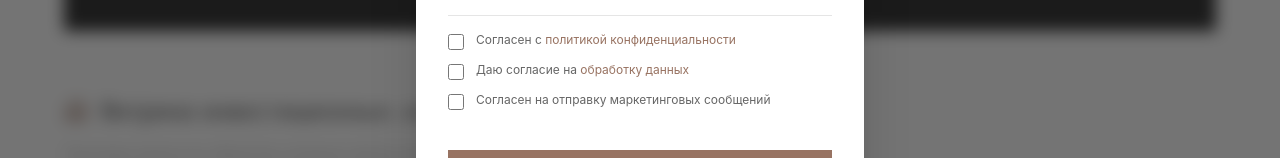
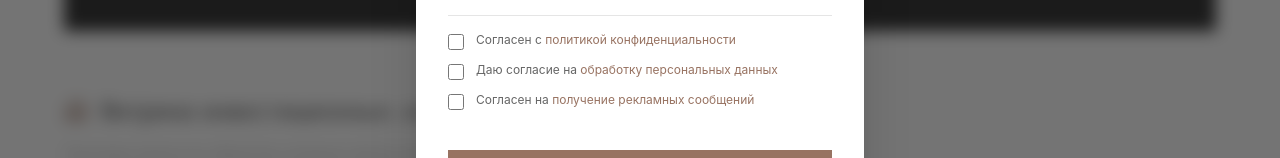
Before and after one commit to alenamashkina-ui/invest-calc, a React (Vite) app: page / in a window 1280 px wide. Both pictures are taken after a click on the button "Записаться на разбор". Shown: the part 3701-3859 px from the top of the page. Built offline with nearby package versions, Linux system fonts and the light colour scheme.

Commit message:
add legal links to footer and lead modal

```diff
--- a/src/App.jsx
+++ b/src/App.jsx
@@ -166,12 +166,10 @@ export default function App() {
 
   combinedAssets.sort((a, b) => b.id - a.id);
 
-  // --- БРОНЕБОЙНАЯ ФУНКЦИЯ СКАЧИВАНИЯ PDF ---
   const handleDownloadPDF = async () => {
     setIsDownloading(true);
     const element = document.getElementById('pdf-wrap');
 
-    // Прячем из отчета всё лишнее: кнопки, витрину с лотами (решает проблему с фото), футер
     const noPrintElements = document.querySelectorAll('.no-print');
     const originalDisplays = [];
     noPrintElements.forEach((el, index) => {
@@ -180,7 +178,6 @@ export default function App() {
     });
 
     try {
-      // Пауза 100мс, чтобы браузер успел скрыть элементы
       await new Promise(resolve => setTimeout(resolve, 100));
 
       const canvas = await html2canvas(element, {
@@ -200,11 +197,9 @@ export default function App() {
       let heightLeft = imgHeight;
       let position = 0;
 
-      // Первая страница
       pdf.addImage(imgData, 'JPEG', 0, position, pdfWidth, imgHeight);
       heightLeft -= pageHeight;
 
-      // Дополнительные страницы, если отчет длинный
       while (heightLeft > 1) {
         position = heightLeft - imgHeight;
         pdf.addPage();
@@ -216,11 +211,8 @@ export default function App() {
 
     } catch (error) {
       console.error("Ошибка при создании PDF:", error);
-      // БЕЗОТКАЗНЫЙ ПЛАН Б: Если айфон или защищенный браузер блокируют создание файла,
-      // мгновенно вызываем стандартную печать, чтобы клиент 100% получил результат.
       window.print();
     } finally {
-      // Возвращаем все скрытые элементы обратно на сайт
       noPrintElements.forEach((el, index) => {
         el.style.display = originalDisplays[index];
       });
@@ -242,7 +234,6 @@ export default function App() {
 
       <div className="min-h-screen bg-[#fafafa] text-[#222222] font-montserrat p-4 md:p-10 pb-20 overflow-x-hidden">
 
-        {/* === БЛОК ДЛЯ PDF (теперь в него попадает только самое важное) === */}
         <div className="max-w-6xl mx-auto space-y-16 bg-[#fafafa]" id="pdf-wrap">
           <header className="text-center space-y-4 pt-10 flex flex-col items-center">
             <h1 className="text-4xl md:text-5xl font-tenor tracking-tight">Инвестиционный калькулятор</h1>
@@ -645,9 +636,7 @@ export default function App() {
           </section>
 
         </div>
-        {/* === КОНЕЦ БЛОКА ДЛЯ PDF === */}
 
-        {/* Эти блоки скрыты из PDF с помощью класса no-print */}
         <div className="bg-[#1c1c1c] p-6 md:p-10 flex flex-col md:flex-row items-start md:items-center justify-between gap-6 w-full max-w-6xl mx-auto mt-16 no-print">
           <div className="space-y-2">
             <p className="text-xl md:text-3xl font-tenor text-white tracking-tight leading-snug">Калькулятор показывает потенциал</p>
@@ -668,7 +657,9 @@ export default function App() {
              </div>
              <div className="space-y-2">
                 <p className="font-medium text-[#222222]">Документы</p>
-                <a href="#" className="text-xs hover:text-[#987362] transition-colors block">Политика конфиденциальности</a>
+                <a href="https://soboleva-nedvizhmost.ru/policy" target="_blank" rel="noopener noreferrer" className="text-xs hover:text-[#987362] transition-colors block mb-1">Политика конфиденциальности</a>
+                <a href="https://soboleva-nedvizhmost.ru/person" target="_blank" rel="noopener noreferrer" className="text-xs hover:text-[#987362] transition-colors block mb-1">Обработка персональных данных</a>
+                <a href="https://soboleva-nedvizhmost.ru/reklama" target="_blank" rel="noopener noreferrer" className="text-xs hover:text-[#987362] transition-colors block">Согласие на получение рекламы</a>
              </div>
              <div className="space-y-2">
                 <p className="font-medium text-[#222222]">Контакты</p>
--- a/src/components/LeadModal.jsx
+++ b/src/components/LeadModal.jsx
@@ -182,15 +182,15 @@ export const LeadModal = ({ isOpen, onClose, auditData, rawAssets, rawSettings }
               <div className="space-y-3 mt-4 border-t border-[#e5e5e5] pt-4">
                 <label className="flex items-start space-x-3 cursor-pointer">
                   <input type="checkbox" checked={agreePrivacy} onChange={(e) => setAgreePrivacy(e.target.checked)} className="mt-0.5 w-4 h-4 accent-[#987362] cursor-pointer" />
-                  <span className="text-xs text-[#666666]">Согласен с <a href="#" target="_blank" className="text-[#987362] hover:underline">политикой конфиденциальности</a></span>
+                  <span className="text-xs text-[#666666]">Согласен с <a href="https://soboleva-nedvizhmost.ru/policy" target="_blank" rel="noopener noreferrer" className="text-[#987362] hover:underline">политикой конфиденциальности</a></span>
                 </label>
                 <label className="flex items-start space-x-3 cursor-pointer">
                   <input type="checkbox" checked={agreeData} onChange={(e) => setAgreeData(e.target.checked)} className="mt-0.5 w-4 h-4 accent-[#987362] cursor-pointer" />
-                  <span className="text-xs text-[#666666]">Даю согласие на <a href="#" target="_blank" className="text-[#987362] hover:underline">обработку данных</a></span>
+                  <span className="text-xs text-[#666666]">Даю согласие на <a href="https://soboleva-nedvizhmost.ru/person" target="_blank" rel="noopener noreferrer" className="text-[#987362] hover:underline">обработку персональных данных</a></span>
                 </label>
                 <label className="flex items-start space-x-3 cursor-pointer">
                   <input type="checkbox" checked={agreeMarketing} onChange={(e) => setAgreeMarketing(e.target.checked)} className="mt-0.5 w-4 h-4 accent-[#987362] cursor-pointer" />
-                  <span className="text-xs text-[#666666]">Согласен на отправку маркетинговых сообщений</span>
+                  <span className="text-xs text-[#666666]">Согласен на <a href="https://soboleva-nedvizhmost.ru/reklama" target="_blank" rel="noopener noreferrer" className="text-[#987362] hover:underline">получение рекламных сообщений</a></span>
                 </label>
               </div>
 
```
